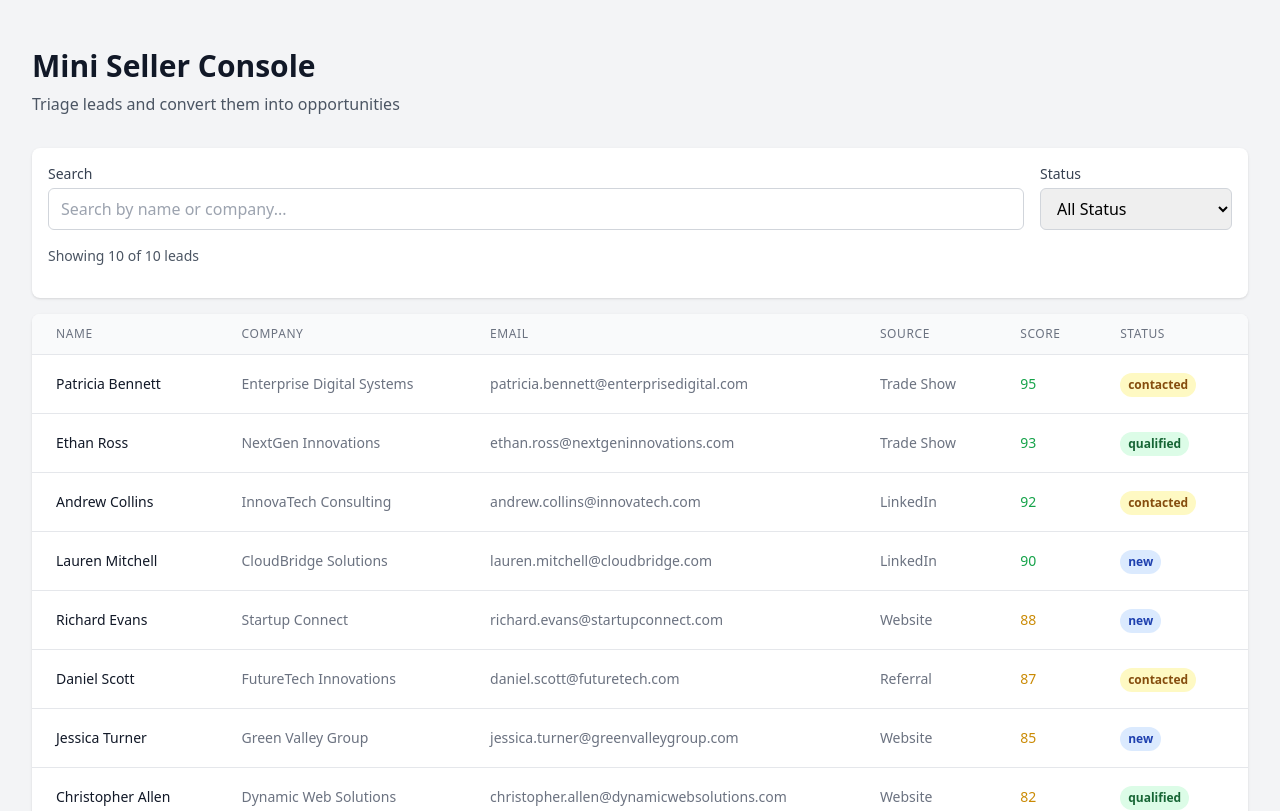
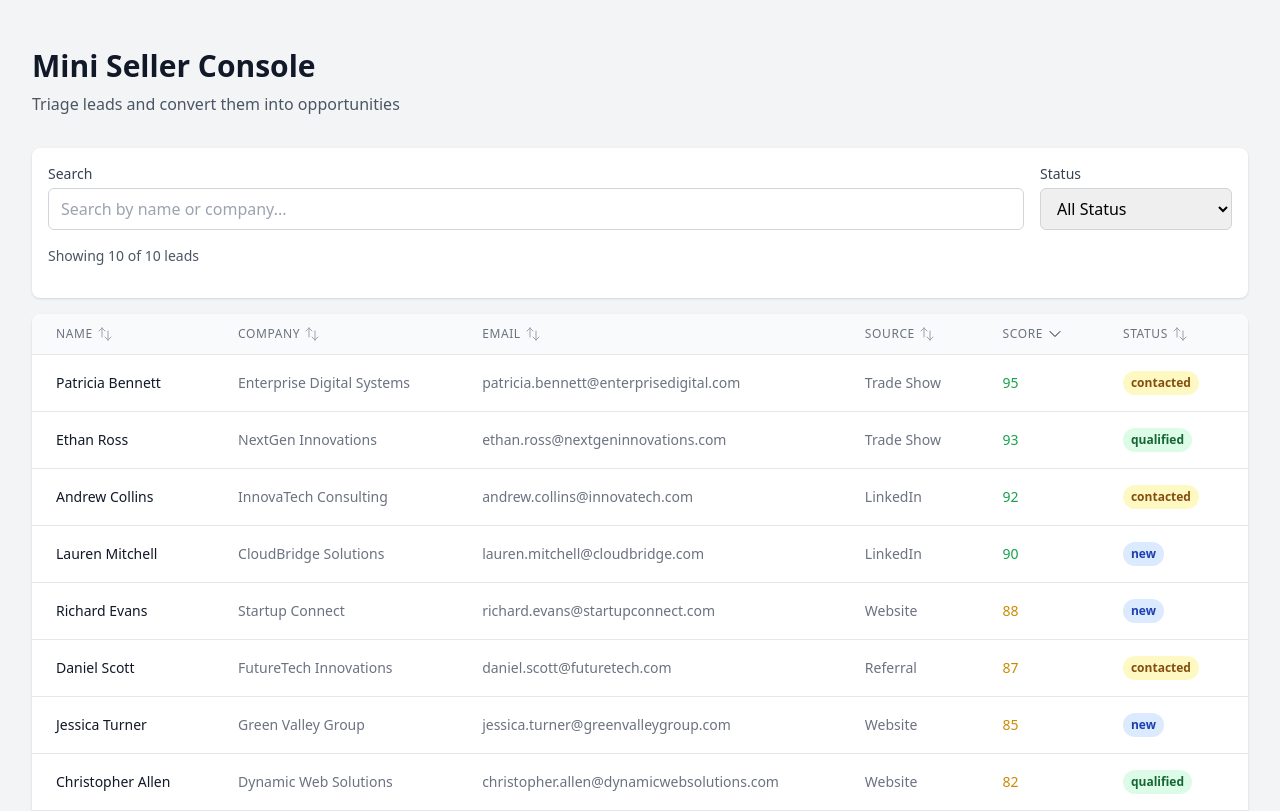
Before and after one commit to wjjunior/mini-seller, a React (Vite) app: page / in a window 1280 px wide. Shown: the top 811 px of the page. Built offline with nearby package versions, Linux system fonts and the light colour scheme.

Commit message:
feat: add SortableTable component

```diff
--- a/src/features/leads-management/lib/useLeadsFilter.ts
+++ b/src/features/leads-management/lib/useLeadsFilter.ts
@@ -21,7 +21,7 @@ export const useLeadsFilter = (leads: Lead[]) => {
       filtered = filtered.filter((lead) => lead.status === statusFilter);
     }
 
-    return filtered.sort((a, b) => b.score - a.score);
+    return filtered;
   }, [leads, searchTerm, statusFilter]);
 
   return {
--- a/src/features/leads-management/ui/LeadsList.tsx
+++ b/src/features/leads-management/ui/LeadsList.tsx
@@ -3,6 +3,8 @@ import type { Lead } from "@/entities/lead";
 import { useLeads } from "../lib/useLeads";
 import { useLeadsFilter } from "../lib/useLeadsFilter";
 import LeadsFilter from "./LeadsFilter";
+import SortableTable from "@/shared/ui/SortableTable";
+import type { SortableColumn } from "@/shared/ui/SortableTable";
 
 interface LeadsListProps {
   onLeadSelect: (lead: Lead) => void;
@@ -39,6 +41,59 @@ const LeadsList: React.FC<LeadsListProps> = ({ onLeadSelect }) => {
     return "text-red-600";
   };
 
+  const columns: SortableColumn<Lead>[] = [
+    {
+      key: "name",
+      label: "Name",
+      sortable: true,
+      render: (value) => (
+        <span className="font-medium text-gray-900">{value}</span>
+      ),
+    },
+    {
+      key: "company",
+      label: "Company",
+      sortable: true,
+      render: (value) => <span className="text-gray-500">{value}</span>,
+    },
+    {
+      key: "email",
+      label: "Email",
+      sortable: true,
+      render: (value) => <span className="text-gray-500">{value}</span>,
+    },
+    {
+      key: "source",
+      label: "Source",
+      sortable: true,
+      render: (value) => <span className="text-gray-500">{value}</span>,
+    },
+    {
+      key: "score",
+      label: "Score",
+      sortable: true,
+      render: (value) => (
+        <span className={`font-medium ${getScoreColor(value as number)}`}>
+          {value}
+        </span>
+      ),
+    },
+    {
+      key: "status",
+      label: "Status",
+      sortable: true,
+      render: (value) => (
+        <span
+          className={`inline-flex px-2 py-1 text-xs font-semibold rounded-full ${getStatusColor(
+            value as string
+          )}`}
+        >
+          {value}
+        </span>
+      ),
+    },
+  ];
+
   if (isLoading) {
     return (
       <div className="flex items-center justify-center h-64">
@@ -73,85 +128,18 @@ const LeadsList: React.FC<LeadsListProps> = ({ onLeadSelect }) => {
         filteredCount={filteredAndSortedLeads.length}
         totalCount={leads.length}
       />
-      <div className="bg-white rounded-lg shadow overflow-hidden">
-        <div className="overflow-x-auto">
-          <table className="min-w-full divide-y divide-gray-200">
-            <thead className="bg-gray-50">
-              <tr>
-                <th className="px-6 py-3 text-left text-xs font-medium text-gray-500 uppercase tracking-wider">
-                  Name
-                </th>
-                <th className="px-6 py-3 text-left text-xs font-medium text-gray-500 uppercase tracking-wider">
-                  Company
-                </th>
-                <th className="px-6 py-3 text-left text-xs font-medium text-gray-500 uppercase tracking-wider">
-                  Email
-                </th>
-                <th className="px-6 py-3 text-left text-xs font-medium text-gray-500 uppercase tracking-wider">
-                  Source
-                </th>
-                <th className="px-6 py-3 text-left text-xs font-medium text-gray-500 uppercase tracking-wider">
-                  Score
-                </th>
-                <th className="px-6 py-3 text-left text-xs font-medium text-gray-500 uppercase tracking-wider">
-                  Status
-                </th>
-              </tr>
-            </thead>
-            <tbody className="bg-white divide-y divide-gray-200">
-              {filteredAndSortedLeads.length === 0 ? (
-                <tr>
-                  <td
-                    colSpan={6}
-                    className="px-6 py-4 text-center text-gray-500"
-                  >
-                    {leads.length === 0
-                      ? "No leads found"
-                      : "No leads match your search criteria"}
-                  </td>
-                </tr>
-              ) : (
-                filteredAndSortedLeads.map((lead) => (
-                  <tr
-                    key={lead.id}
-                    onClick={() => onLeadSelect(lead)}
-                    className="hover:bg-gray-50 cursor-pointer"
-                  >
-                    <td className="px-6 py-4 whitespace-nowrap text-sm font-medium text-gray-900">
-                      {lead.name}
-                    </td>
-                    <td className="px-6 py-4 whitespace-nowrap text-sm text-gray-500">
-                      {lead.company}
-                    </td>
-                    <td className="px-6 py-4 whitespace-nowrap text-sm text-gray-500">
-                      {lead.email}
-                    </td>
-                    <td className="px-6 py-4 whitespace-nowrap text-sm text-gray-500">
-                      {lead.source}
-                    </td>
-                    <td className="px-6 py-4 whitespace-nowrap text-sm">
-                      <span
-                        className={`font-medium ${getScoreColor(lead.score)}`}
-                      >
-                        {lead.score}
-                      </span>
-                    </td>
-                    <td className="px-6 py-4 whitespace-nowrap">
-                      <span
-                        className={`inline-flex px-2 py-1 text-xs font-semibold rounded-full ${getStatusColor(
-                          lead.status
-                        )}`}
-                      >
-                        {lead.status}
-                      </span>
-                    </td>
-                  </tr>
-                ))
-              )}
-            </tbody>
-          </table>
-        </div>
-      </div>
+
+      <SortableTable
+        data={filteredAndSortedLeads}
+        columns={columns}
+        onRowClick={onLeadSelect}
+        emptyMessage={
+          leads.length === 0
+            ? "No leads found"
+            : "No leads match your search criteria"
+        }
+        initialSortConfig={{ key: "score", direction: "desc" }}
+      />
     </div>
   );
 };
--- /dev/null
+++ b/src/shared/ui/SortableTable.tsx
@@ -0,0 +1,163 @@
+import React, { useState } from "react";
+import {
+  ArrowsUpDownIcon,
+  ChevronUpIcon,
+  ChevronDownIcon,
+} from "@heroicons/react/24/outline";
+
+export type SortDirection = "asc" | "desc" | null;
+
+export interface SortableColumn<T> {
+  key: keyof T;
+  label: string;
+  sortable?: boolean;
+  render?: (value: T[keyof T], item: T) => React.ReactNode;
+  className?: string;
+}
+
+interface SortableTableProps<T> {
+  data: T[];
+  columns: SortableColumn<T>[];
+  onRowClick?: (item: T) => void;
+  emptyMessage?: string;
+  className?: string;
+  initialSortConfig?: {
+    key: keyof T;
+    direction: "asc" | "desc";
+  };
+}
+
+function SortableTable<T extends { id?: string | number }>({
+  data,
+  columns,
+  onRowClick,
+  emptyMessage = "No data found",
+  className = "",
+  initialSortConfig,
+}: SortableTableProps<T>) {
+  const [sortConfig, setSortConfig] = useState<{
+    key: keyof T | null;
+    direction: SortDirection;
+  }>(
+    initialSortConfig
+      ? { key: initialSortConfig.key, direction: initialSortConfig.direction }
+      : { key: null, direction: null }
+  );
+
+  const handleSort = (key: keyof T) => {
+    const column = columns.find((col) => col.key === key);
+    if (!column?.sortable) return;
+
+    let direction: SortDirection = "asc";
+    if (sortConfig.key === key && sortConfig.direction === "asc") {
+      direction = "desc";
+    } else if (sortConfig.key === key && sortConfig.direction === "desc") {
+      direction = null;
+    }
+
+    setSortConfig({ key: direction ? key : null, direction });
+  };
+
+  const sortedData = React.useMemo(() => {
+    if (!sortConfig.key || !sortConfig.direction) return data;
+
+    return [...data].sort((a, b) => {
+      const aValue = a[sortConfig.key!];
+      const bValue = b[sortConfig.key!];
+
+      if (aValue === null || aValue === undefined) return 1;
+      if (bValue === null || bValue === undefined) return -1;
+
+      if (typeof aValue === "string" && typeof bValue === "string") {
+        const comparison = aValue
+          .toLowerCase()
+          .localeCompare(bValue.toLowerCase());
+        return sortConfig.direction === "asc" ? comparison : -comparison;
+      }
+
+      if (typeof aValue === "number" && typeof bValue === "number") {
+        return sortConfig.direction === "asc"
+          ? aValue - bValue
+          : bValue - aValue;
+      }
+
+      return 0;
+    });
+  }, [data, sortConfig]);
+
+  const getSortIcon = (key: keyof T) => {
+    if (sortConfig.key !== key) {
+      return <ArrowsUpDownIcon className="w-4 h-4 text-gray-400" />;
+    }
+
+    if (sortConfig.direction === "asc") {
+      return <ChevronUpIcon className="w-4 h-4 text-gray-900" />;
+    }
+
+    return <ChevronDownIcon className="w-4 h-4 text-gray-900" />;
+  };
+
+  return (
+    <div className={`bg-white rounded-lg shadow overflow-hidden ${className}`}>
+      <div className="overflow-x-auto">
+        <table className="min-w-full divide-y divide-gray-200">
+          <thead className="bg-gray-50">
+            <tr>
+              {columns.map((column) => (
+                <th
+                  key={String(column.key)}
+                  className={`px-6 py-3 text-left text-xs font-medium text-gray-500 uppercase tracking-wider ${
+                    column.sortable ? "cursor-pointer hover:bg-gray-100" : ""
+                  } ${column.className || ""}`}
+                  onClick={() => column.sortable && handleSort(column.key)}
+                >
+                  <div className="flex items-center space-x-1">
+                    <span>{column.label}</span>
+                    {column.sortable && getSortIcon(column.key)}
+                  </div>
+                </th>
+              ))}
+            </tr>
+          </thead>
+          <tbody className="bg-white divide-y divide-gray-200">
+            {sortedData.length === 0 ? (
+              <tr>
+                <td
+                  colSpan={columns.length}
+                  className="px-6 py-4 text-center text-gray-500"
+                >
+                  {emptyMessage}
+                </td>
+              </tr>
+            ) : (
+              sortedData.map((item, index) => (
+                <tr
+                  key={item.id || index}
+                  onClick={() => onRowClick?.(item)}
+                  className={
+                    onRowClick ? "hover:bg-gray-50 cursor-pointer" : ""
+                  }
+                >
+                  {columns.map((column) => (
+                    <td
+                      key={String(column.key)}
+                      className={`px-6 py-4 whitespace-nowrap text-sm ${
+                        column.className || ""
+                      }`}
+                    >
+                      {column.render
+                        ? column.render(item[column.key], item)
+                        : String(item[column.key] || "")}
+                    </td>
+                  ))}
+                </tr>
+              ))
+            )}
+          </tbody>
+        </table>
+      </div>
+    </div>
+  );
+}
+
+export default SortableTable;
```
